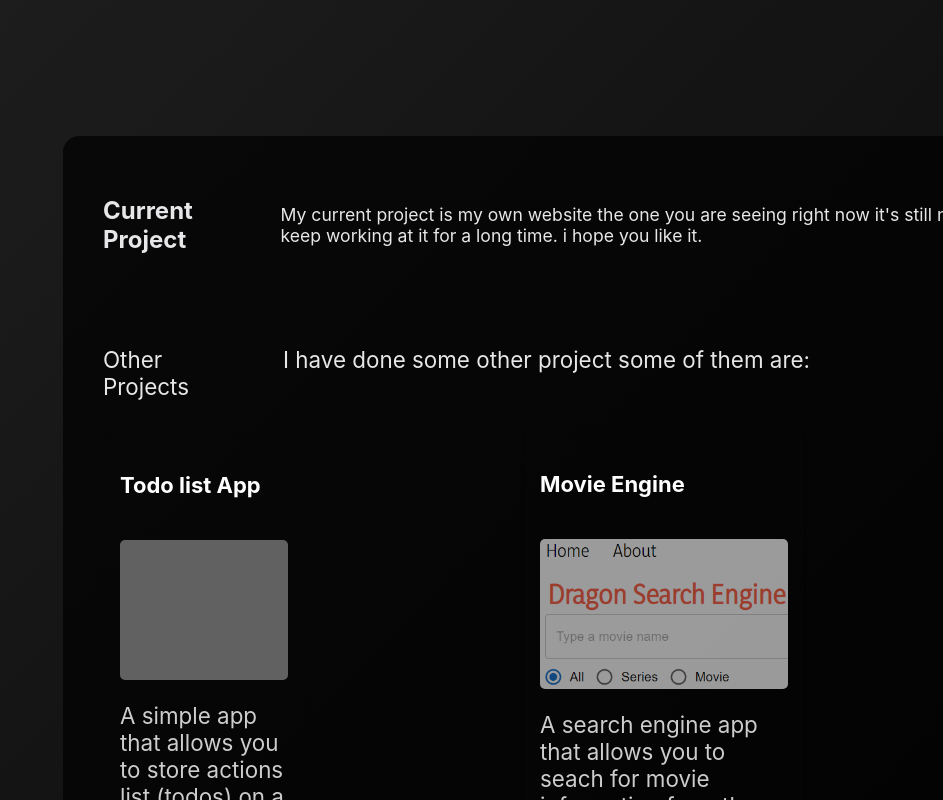
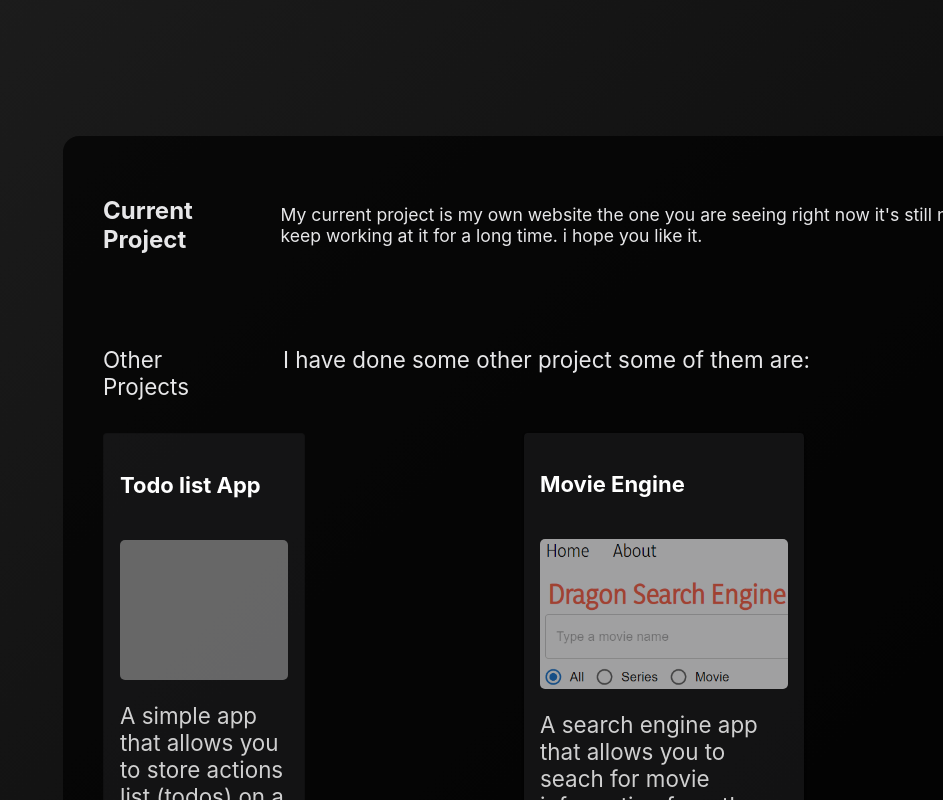
Before and after one commit to alshakerM/personal-website, a React (Create React App) app: page / in a window 1280 px wide. Shown: the part 360-1160 px from the top of the page, without its empty margins (337-1280 px from the left). Built offline with nearby package versions, Linux system fonts and the light colour scheme; grey boxes are pictures that could not be loaded.

Commit message:
refine main css

```diff
--- a/src/App.css
+++ b/src/App.css
@@ -1,8 +1,8 @@
 body {
   background: linear-gradient(30deg, #000000);
-background-image: linear-gradient(315deg, #000000 0%, #414141 74%);
+  background-image: linear-gradient(315deg, #000000 0%, #414141 74%);
 	background-size: 400% 400%;
-	animation: gradient 15s ease infinite;
+	animation: gradient 13s ease infinite;
 	height: 100vh;
 }
 
@@ -69,8 +69,7 @@ background-image: linear-gradient(315deg, #000000 0%, #414141 74%);
   transition: all 0.2s ease-in;
 }
 .projects-containor{
- background-color: rgba(0, 0, 0, 0.699)!important;
- min-height: 300px;
+ background-color: rgba(0, 0, 0, 0.699);
  border-radius: 1rem;
  width: 1200px;
  margin: 0 400px
@@ -109,8 +108,7 @@ background-image: linear-gradient(315deg, #000000 0%, #414141 74%);
   justify-content: space-between;
 }
 .card {
-
- background: none!important;;
+background-color: rgba(0, 0, 0, 0.199);
 }
 .card:hover {
   transform: scale(1.01);
```
